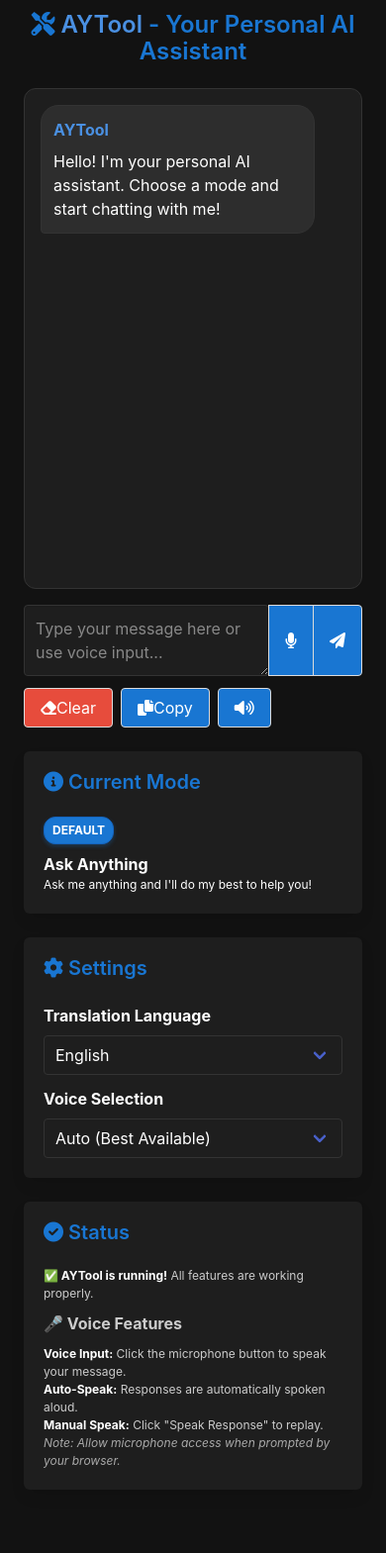
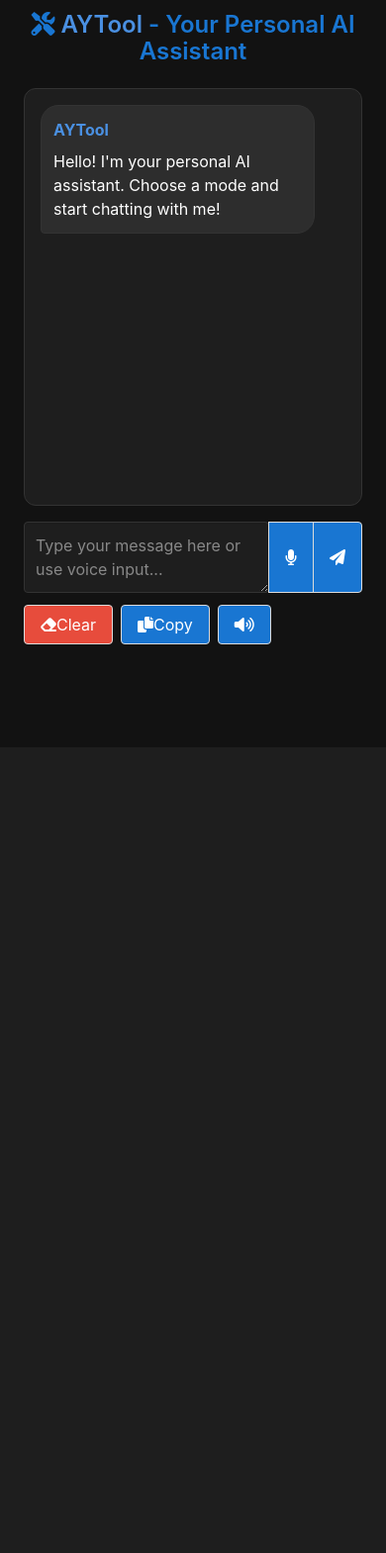
Before and after one commit to atulyadav128/translate, a Flask app: page / in a window 390 px wide. Shown: the part 570-2139 px from the top of the page at 99% size. After the commit the page ends 1221 px from the top, so only its background shows below. Run offline with Flask 3, Linux system fonts and the light colour scheme; some libraries are stand-ins or nearby versions.

Commit message:
Hide redundant UI sections - Current Mode, Settings, and Status for cleaner interface

```diff
--- a/templates/index.html
+++ b/templates/index.html
@@ -314,6 +314,26 @@
             height: 60vh;
             margin-bottom: 1rem;
         }
+
+        /* Ultra-aggressive mobile layout for PWA */
+        @media screen and (max-width: 1200px) {
+            .columns {
+                display: block !important;
+                flex-direction: column !important;
+                height: auto !important;
+            }
+            .column {
+                display: block !important;
+                width: 100% !important;
+                height: auto !important;
+                overflow-y: visible !important;
+                margin-bottom: 1rem !important;
+            }
+            .chat-container {
+                height: 50vh !important;
+                margin-bottom: 1rem !important;
+            }
+        }
     </style>
 </head>
 <body>
@@ -432,7 +452,7 @@
 
                 <!-- Sidebar -->
                 <div class="column is-3">
-                    <div class="box">
+                    <div class="box" style="display: none;">
                         <h3 class="title is-5 section-title">
                             <i class="fas fa-info-circle"></i>
                             Current Mode
@@ -443,7 +463,7 @@
                         </div>
                     </div>
 
-                    <div class="box">
+                    <div class="box" style="display: none;">
                         <h3 class="title is-5 section-title">
                             <i class="fas fa-cog"></i>
                             Settings
@@ -482,7 +502,7 @@
                         </div>
             </div>
 
-                    <div class="box">
+                    <div class="box" style="display: none;">
                         <h3 class="title is-5 section-title">
                             <i class="fas fa-check-circle"></i>
                             Status
@@ -1017,10 +1037,36 @@
 
         // Force mobile layout for PWA
         function forceMobileLayout() {
-            if (window.matchMedia('(max-width: 1024px)').matches ||
-                window.navigator.standalone ||
-                document.referrer.includes('android-app://')) {
+            // Check if we're in PWA mode or mobile
+            const isPWA = window.navigator.standalone ||
+                          document.referrer.includes('android-app://') ||
+                          window.matchMedia('(max-width: 1200px)').matches;
+
+            if (isPWA) {
                 document.body.classList.add('mobile-layout');
+
+                // Force CSS changes directly
+                const columns = document.querySelector('.columns');
+                if (columns) {
+                    columns.style.display = 'block';
+                    columns.style.flexDirection = 'column';
+                    columns.style.height = 'auto';
+                }
+
+                const allColumns = document.querySelectorAll('.column');
+                allColumns.forEach(col => {
+                    col.style.display = 'block';
+                    col.style.width = '100%';
+                    col.style.height = 'auto';
+                    col.style.overflowY = 'visible';
+                    col.style.marginBottom = '1rem';
+                });
+
+                const chatContainer = document.querySelector('.chat-container');
+                if (chatContainer) {
+                    chatContainer.style.height = '50vh';
+                    chatContainer.style.marginBottom = '1rem';
+                }
             }
         }
 
```
